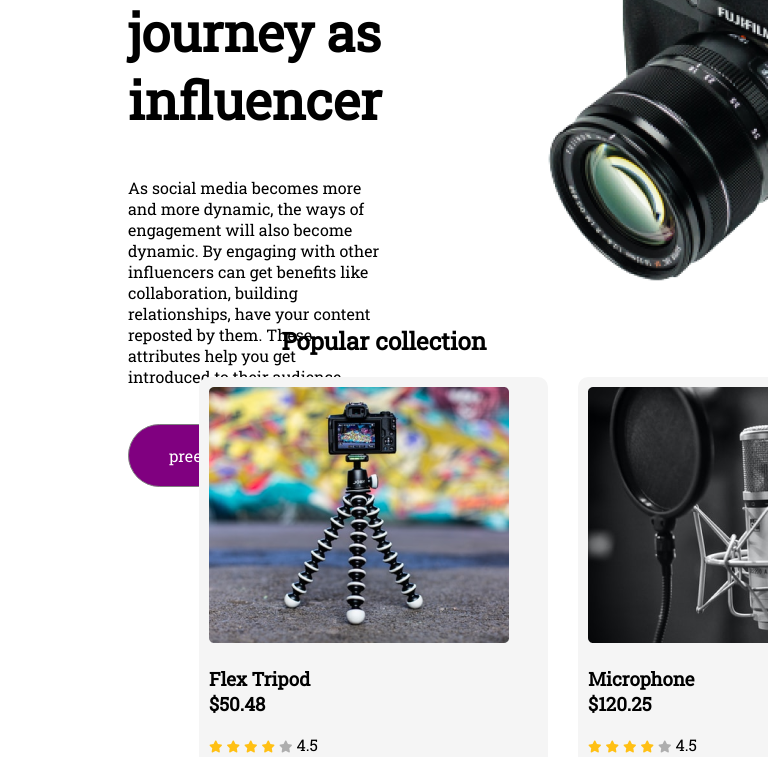
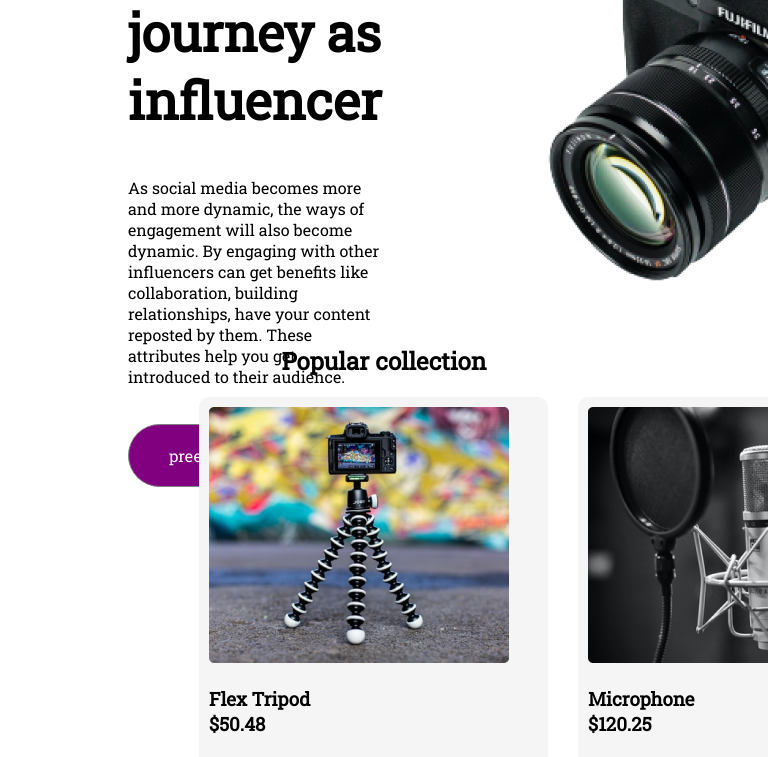
Before and after one commit to ARIFULISLAMSAGOR/influencer-gear, a plain HTML site: page index.html in a window 768 px wide. Shown: the part 300-1057 px from the top of the page. Drawn offline with Linux system fonts and the light colour scheme.

Commit message:
queary added

```diff
--- a/style.css
+++ b/style.css
@@ -21,6 +21,7 @@
  }
  .start-influence{
      display: flex;
+     margin-bottom: 40px;
  }
  .title{
      font-size: 52px;
@@ -156,3 +157,12 @@
 
        }
   }
+  @media only screen and (min-width:688px) and (max-width:992px) {
+           .container{
+               width: 100%;
+           }
+      .top-collection{
+          grid-template-columns: repeat(2,1fr);
+      }
+
+  }
```
